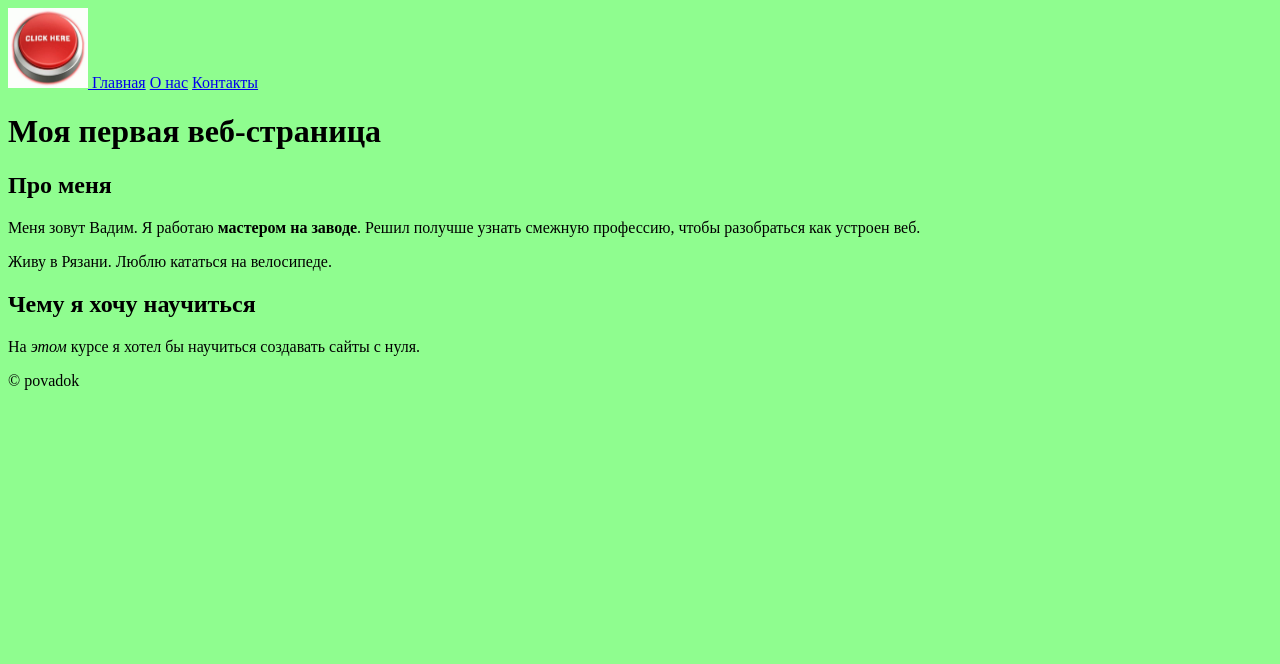
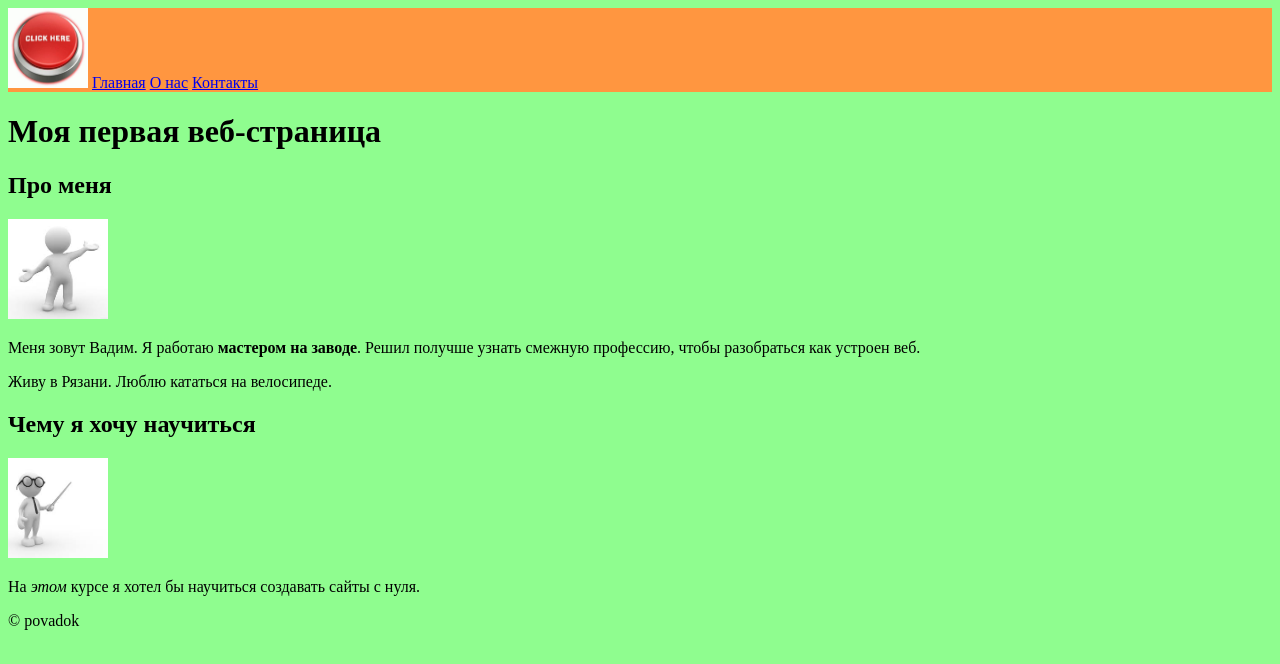
Before and after one commit to povadok/Task_5.8, a plain HTML site: page index.html in a window 1280 px wide. Drawn offline with Linux system fonts and the light colour scheme.

Commit message:
update_all

```diff
--- a/index.html
+++ b/index.html
@@ -4,10 +4,10 @@
     <meta charset="utf-8">
     <title>Моя первая веб-страница</title>
 </head>
-<body style=" background-color:#8ffd8f">
+<body style=" background-color:#8ffd8f"><!--цвет фона-->
     <header>
-        <nav>
-            <a href="index.html"><img src="assets\logo.jpg" alt="logo" width="80" height="80"><!--</a><img src="assets\logo.jpg" alt="logo">-->
+        <nav class="navbar" style="background-color:#ff9640"><!--цвет навигационной панели-->
+            <a href="index.html"><img src="assets\logo.jpg" alt="logo" width="80" height="80"></a>
             <a href="#">Главная</a>
             <a href="about.html">О нас</a>
             <a href="contacts.html">Контакты</a>
@@ -16,10 +16,12 @@
     <main>
         <h1>Моя первая веб-страница</h1>
         <h2>Про меня</h2>
+        <img src="assets\man.jpg" alt="тут, типа, я" width="100" height="100">
         <p>Меня зовут Вадим. Я работаю <strong>мастером на заводе</strong>. Решил получше узнать смежную профессию,
              чтобы разобраться как устроен веб.</p>
         <p>Живу в Рязани. Люблю кататься на велосипеде.</p>
         <h2>Чему я хочу научиться</h2>
+        <img src="assets\learn.jpg" alt="тут я, типа, учус" width="100" height="100">
         <p>На <em>этом</em> курсе я хотел бы научиться создавать сайты с нуля.</p>
     </main>
     <footer>
```
Also changed, not shown: about.html (+4 -3 lines), contacts.html (+4 -3 lines), assets/contact.jpg (added), assets/learn.jpg (added), assets/man.jpg (added), assets/ok.jpg (added).
